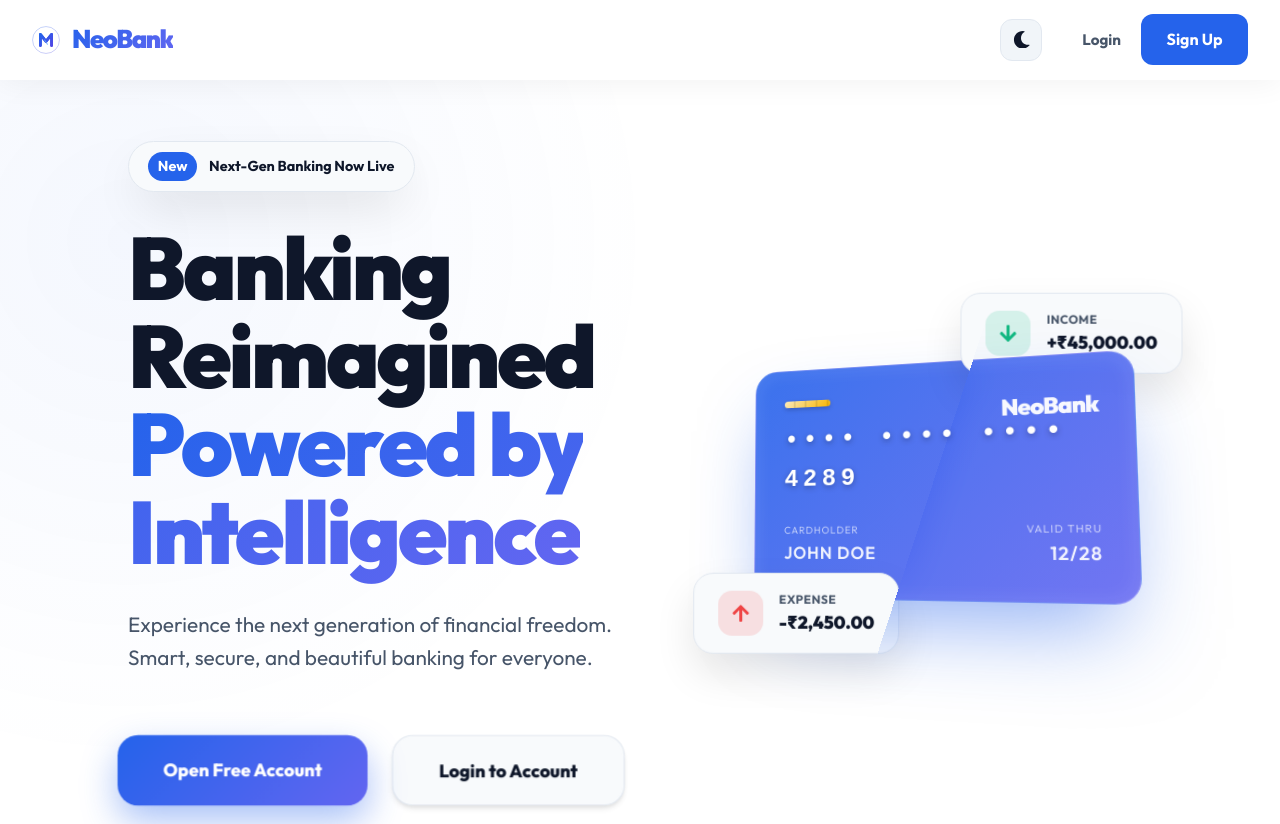
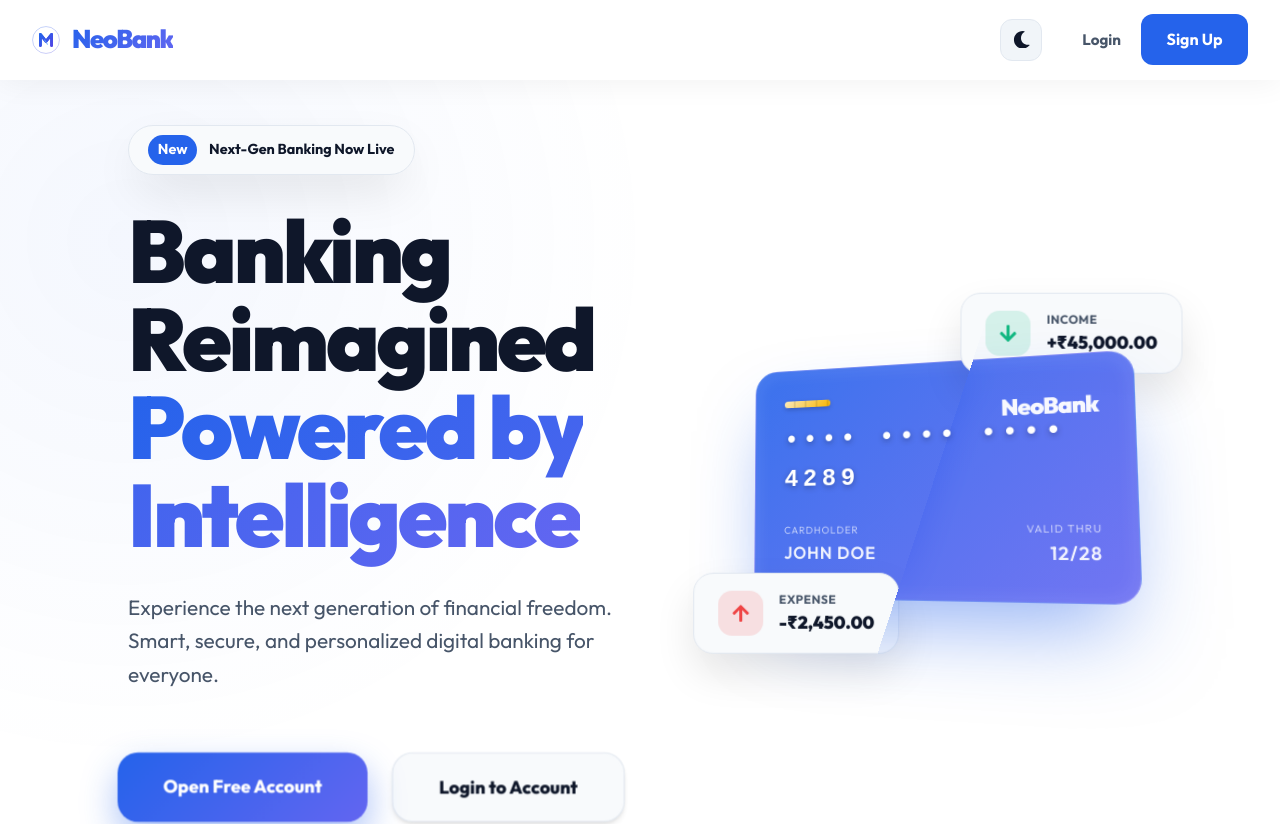
Before and after one commit to Jaiganesh474/NeoBank-Java-Project, a React (Vite) app in the folder frontend/: page / in a window 1280 px wide. Shown: the top 824 px of the page. Built offline with nearby package versions, Linux system fonts and the light colour scheme; no server answers.

Commit message:
home change

```diff
--- a/frontend/src/pages/Home.jsx
+++ b/frontend/src/pages/Home.jsx
@@ -45,7 +45,7 @@ const Home = () => {
                         transition={{ duration: 0.8, delay: 0.2 }}
                     >
                         Experience the next generation of financial freedom.
-                        Smart, secure, and beautiful banking for everyone.
+                        Smart, secure, and personalized digital banking for everyone.
                     </motion.p>
                     <motion.div
                         className="hero-btns"
```
